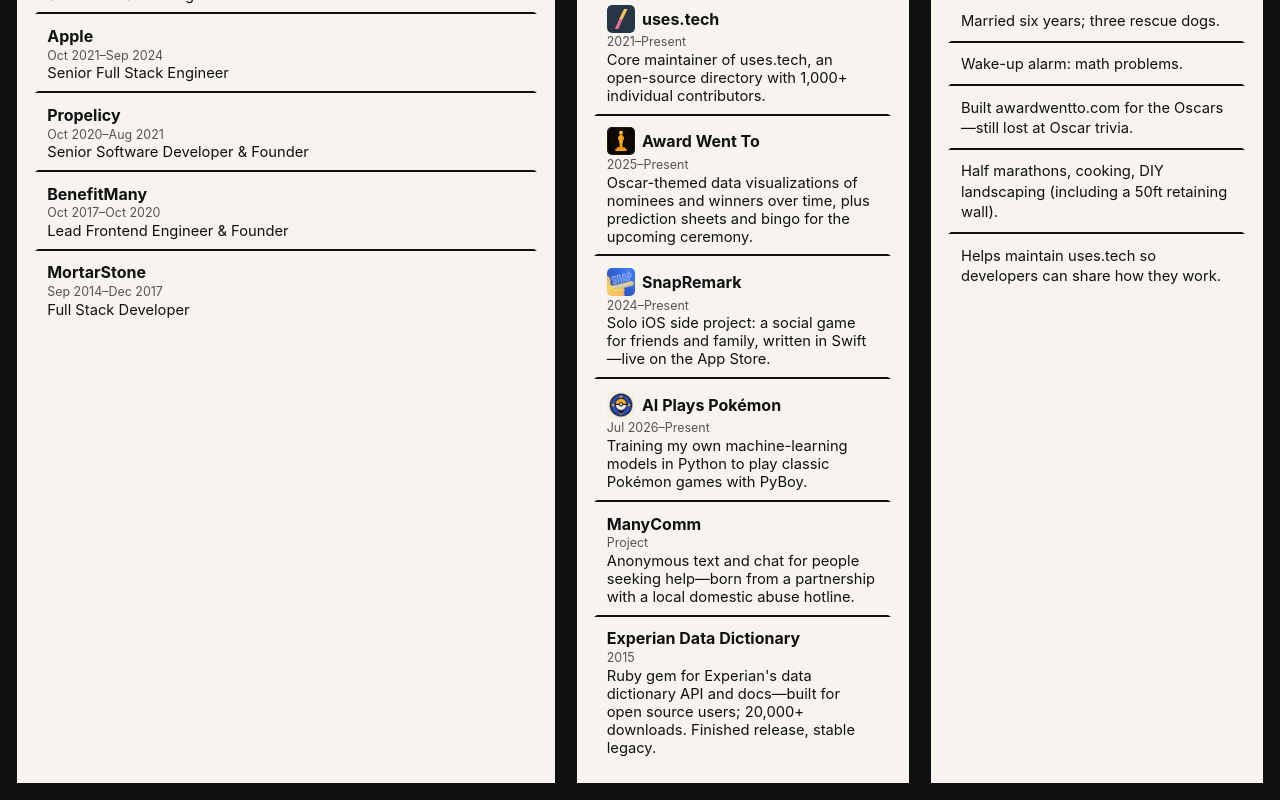
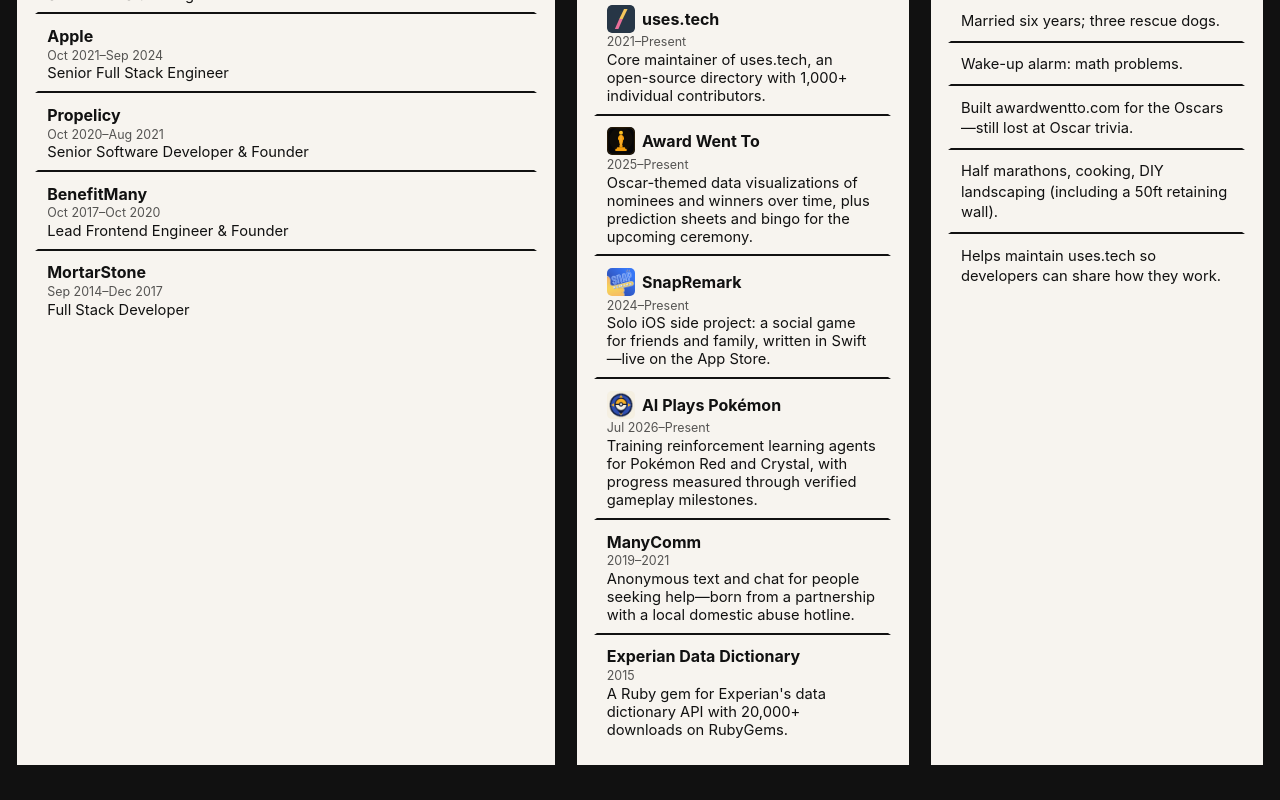
Before and after one commit to BlakeCampbells/Portfolio2026, a Nuxt app: page / in a window 1280 px wide. Shown: the part 628-1428 px from the top of the page. Built offline with nearby package versions, Linux system fonts and the light colour scheme.

Commit message:
Updating pokemon readme

```diff
--- a/app/composables/siteContent.ts
+++ b/app/composables/siteContent.ts
@@ -344,15 +344,16 @@
     location: 'Pittsburgh, Pennsylvania, United States',
     logo: '/logos/ai-plays-pokemon.png',
     siteUrl: 'https://aiplaypokemon.com',
-    stack: ['Python', 'PyBoy', 'Machine Learning'],
+    stack: ['Python', 'PyBoy', 'Recurrent PPO', 'Reinforcement Learning'],
     summary:
-      'Training my own machine-learning models in Python to play classic Pokémon games with PyBoy.',
+      'Training reinforcement learning agents for Pokémon Red and Crystal, with progress measured through verified gameplay milestones.',
     caseStudy:
-      'AI Plays Pokémon is an ongoing experiment in training my own machine-learning models to play classic Game Boy Pokémon games. I use Python to develop and train the models, and PyBoy to run the games and connect model decisions to gameplay.',
+      'AI Plays Pokémon trains separate recurrent PPO agents for Pokémon Red and Crystal. Each agent uses emulator screenshots and structured game state to choose actions, with feedback from verified story milestones, navigation, battles, catches, and team survival under Nuzlocke rules. I train across multiple emulator workers and all three starters, preserving model and optimizer checkpoints between runs. Frozen evaluations across every starter on fixed development seeds track verified progress, blackouts, and stalls; promising checkpoints face held-out tests against a fixed reference, with controller assistance reported separately.',
     details: [
-      'Develop and train custom machine-learning models in Python.',
-      'Use PyBoy to run the games and test model-driven gameplay.',
-      'Iterate on training as the models learn to play.'
+      'Train separate recurrent PPO agents for Red and Crystal using screenshots and structured game state.',
+      'Run multiple PyBoy workers across all three starters and preserve model and optimizer checkpoints.',
+      'Reward verified story progress, navigation, battles, catches, and Nuzlocke team survival.',
+      'Evaluate frozen checkpoints on fixed and held-out seeds, tracking gameplay results separately from training volume and controller assistance.'
     ],
     kind: 'side'
   },
@@ -360,13 +361,13 @@
     slug: 'manycomm',
     name: 'ManyComm',
     role: 'Primary Frontend Developer',
-    years: 'Project',
+    years: '2019–2021',
     location: 'Pittsburgh, Pennsylvania, United States',
     stack: ['Vue', 'WebSockets', 'Rails API'],
     summary:
       'Anonymous text and chat for people seeking help—born from a partnership with a local domestic abuse hotline.',
     caseStudy:
-      'ManyComm was built to give victims of domestic violence a truly anonymous way to connect with volunteers and local support. The challenge was delivering fast, human communication while protecting privacy at all costs. We designed chat and text workflows where sensitive records could be wiped to reduce legal exposure and help keep victims safe. I owned frontend implementation and focused on making high-stress interactions clear, trustworthy, and easy to use. The outcome was a safer support channel that helped people reach real assistance while prioritizing confidentiality.',
+      'ManyComm was built to give victims of domestic violence a truly anonymous way to connect with volunteers and local support. The challenge was delivering fast, human communication while protecting privacy at all costs. We designed chat and text workflows where sensitive records could be wiped to reduce legal exposure and help keep victims safe. I owned frontend implementation and focused on making high-stress interactions clear, trustworthy, and easy to use. The outcome was a safer support channel that helped people reach real assistance while prioritizing confidentiality. The project is now archived.',
     details: [
       'Product goal: private, anonymous support conversations for people in crisis.',
       'Vue frontend with WebSocket-backed sessions for real-time messaging.',
@@ -384,13 +385,13 @@
     location: 'United States',
     stack: ['Ruby', 'RubyGems'],
     summary:
-      "Ruby gem for Experian's data dictionary API and docs—built for open source users; 20,000+ downloads. Finished release, stable legacy.",
+      "A Ruby gem for Experian's data dictionary API with 20,000+ downloads on RubyGems.",
     caseStudy:
       "The Experian Data Dictionary project started at MortarStone after we received an Experian report and needed to programmatically write that data to a database for charting and analysis. To solve that workflow, I built a Ruby gem around Experian's data dictionary API so field mappings and value definitions were easier to integrate and maintain. Once it proved useful internally, we open sourced it so other teams and developers could use the same tooling. The outcome was a stable utility with practical documentation and long-tail community usage.",
     details: [
       "Focused on API and documentation workflows for anyone integrating against Experian's public data dictionary.",
       'Shipped with 100% test coverage and practical examples.',
-      'Marked complete years ago and left unchanged—a small, stable utility others can still rely on.',
+      'Completed years ago and no longer actively maintained.',
       '20,000+ downloads on RubyGems.'
     ],
     links: [
--- a/app/pages/index.vue
+++ b/app/pages/index.vue
@@ -4,7 +4,7 @@
   path: '/',
   title: 'Blake Campbell | Senior Software Engineer',
   description:
-    'Blake Campbell is a senior software engineer in Pittsburgh building performant, reliable web products with React, Vue, Nuxt, TypeScript, and strong product execution.'
+    'Blake Campbell is a senior software engineer in Pittsburgh building reliable products across the stack, with an eye for clear interfaces and thoughtful user experiences.'
 })
 
 useHead({
@@ -23,7 +23,7 @@
         image: `${siteUrl}/images/blake-headshot.jpg`,
         jobTitle: 'Senior Software Engineer',
         description:
-          'Senior software engineer focused on frontend systems, performance, reliability, and practical product delivery.',
+          'Senior software engineer building reliable products across the stack, with an eye for clear interfaces and thoughtful user experiences.',
         address: {
           '@type': 'PostalAddress',
           addressLocality: 'Pittsburgh',
```
